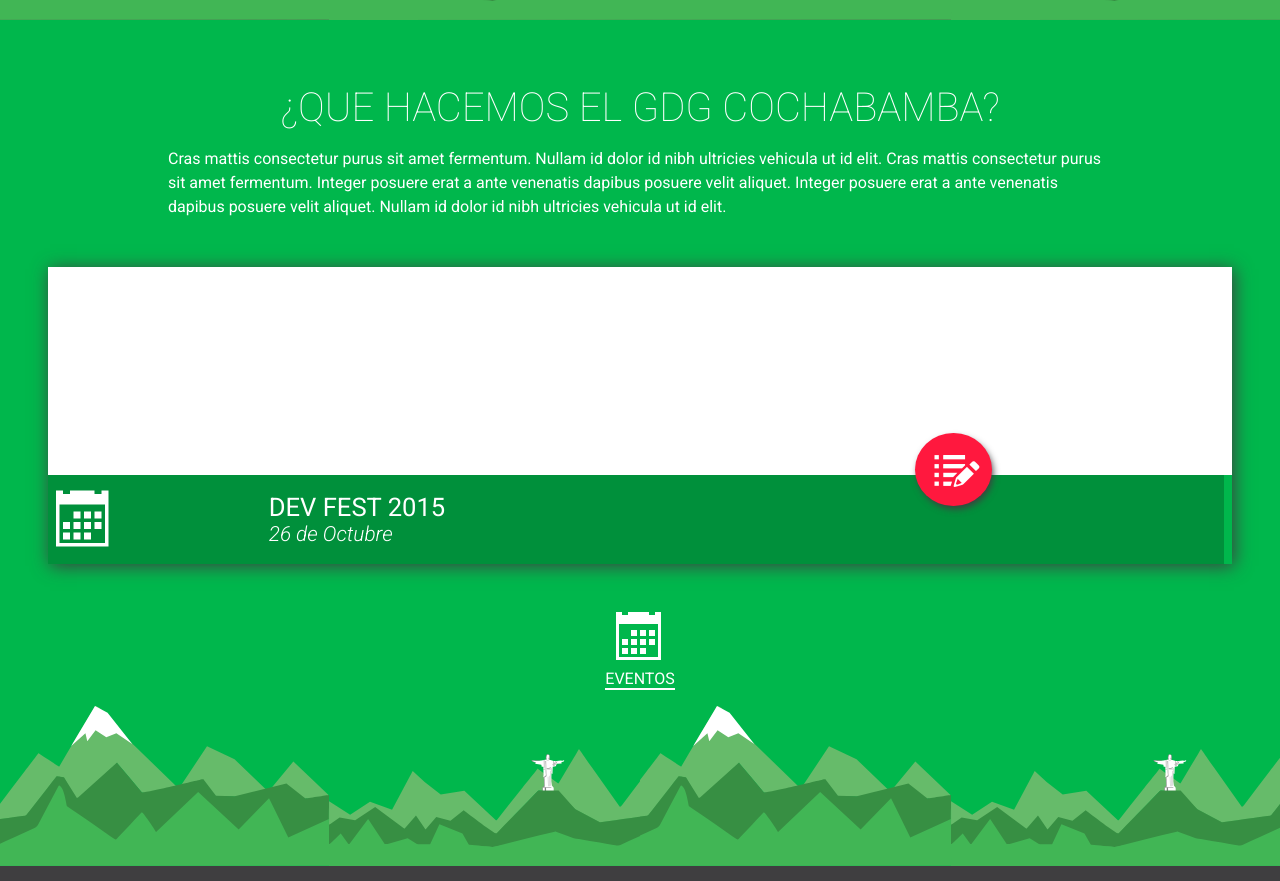
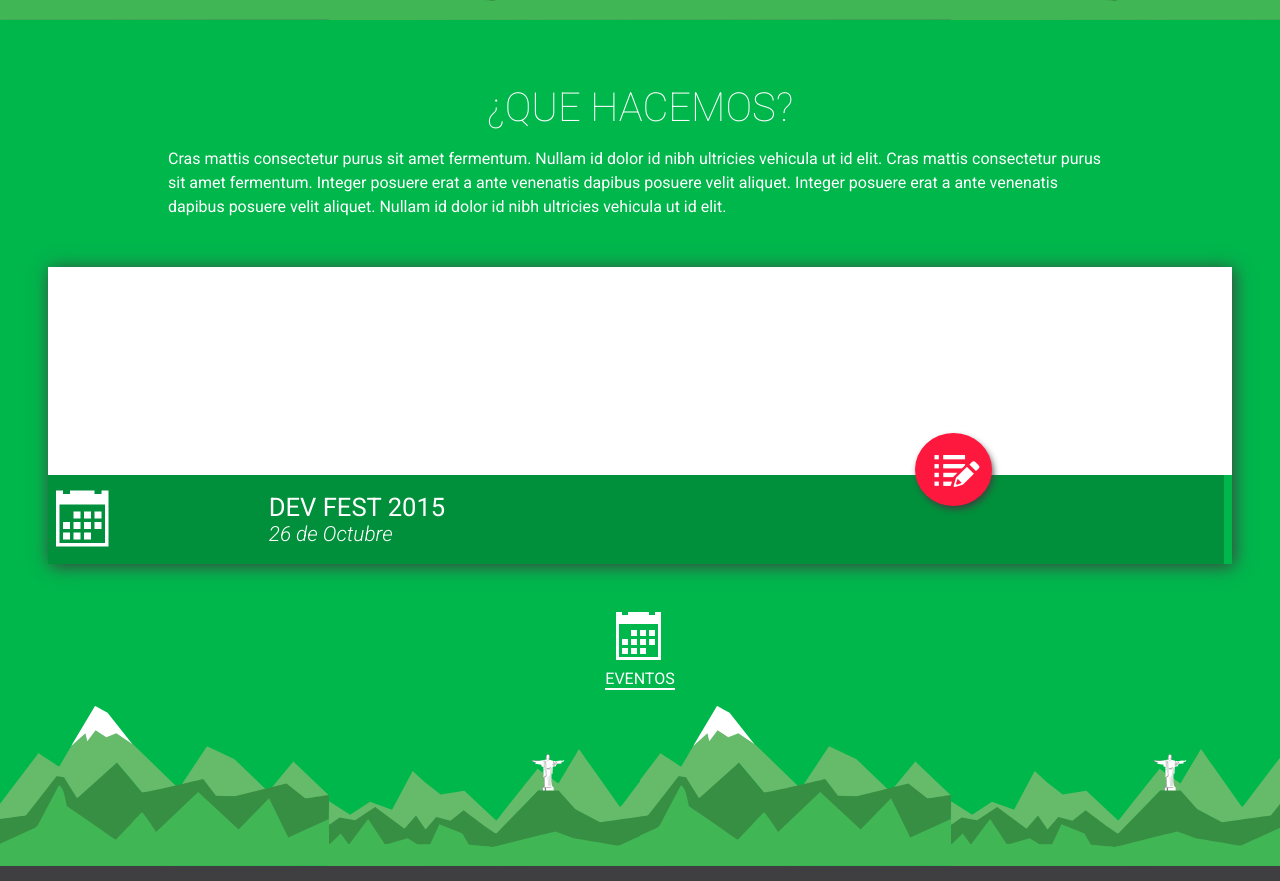
Before and after one commit to GDGCochabamba/old-site, a website: page app/index.html in a window 1280 px wide. Shown: the part 1769-2650 px from the top of the page. Drawn offline with nearby package versions, Linux system fonts and the light colour scheme; files that its build step writes are made by us from their sources; files whose address does not match are found by name.

Commit message:
modificando titulo a aque hacemos

```diff
--- a/app/index.html
+++ b/app/index.html
@@ -124,7 +124,7 @@
 <section class="about-do section-space">
 	<div class="align">
 		<div class="title-box">
-			<h2 class="title-box__main">¿que hacemos el gdg cochabamba?</h2>
+			<h2 class="title-box__main">¿que hacemos?</h2>
 			<p class="title-box__text">
 				Cras mattis consectetur purus sit amet fermentum. Nullam id dolor id nibh ultricies vehicula ut id elit. Cras mattis consectetur purus sit amet fermentum. Integer posuere erat a ante venenatis dapibus posuere velit aliquet. Integer posuere erat a ante venenatis dapibus posuere velit aliquet. Nullam id dolor id nibh ultricies vehicula ut id elit.
 			</p>
```
